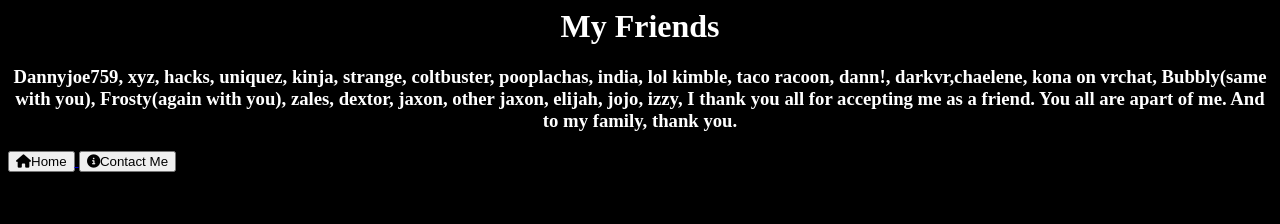
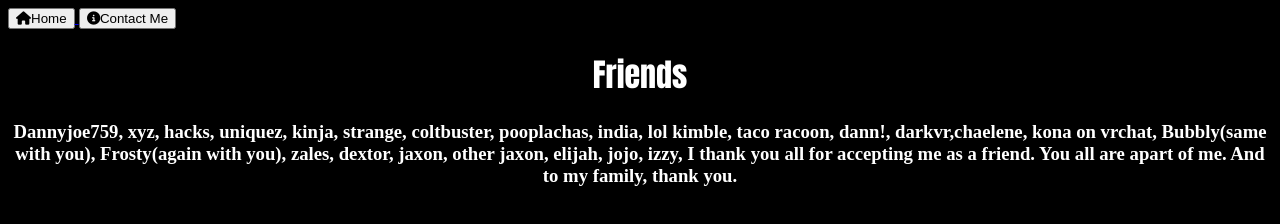
Before and after one commit to BangoDC/BangoDC.github.io, a plain HTML site: page pals.html in a window 1280 px wide. Drawn offline with Linux system fonts and the light colour scheme.

Commit message:
Update pals.html

```diff
--- a/pals.html
+++ b/pals.html
@@ -6,6 +6,7 @@
             body {
                 background-color: black;
 
+
             }
 
         .text-font {
@@ -13,21 +14,36 @@
             font-family: 'Times New Roman', Times, serif;
             text-align: center;
         }
+
+        .bold-font {
+            color: white;
+            font-family: Impact, Haettenschweiler, 'Arial Narrow Bold', sans-serif;
+            text-align: center;
+        }
+
         </style>
         <body>
-            <h1 class="text-font">My Friends</h1>
+
+            <a href="file:///C:/Users/roads/Downloads/htmlshit/theinfrustructure.html">
+                <button> <i class="fa-solid fa-house"></i>Home</button>
+            </a>
+
+            <a href="file:///C:/Users/roads/Downloads/htmlshit/contactme.html">
+                <button> <i class="fa-solid fa-circle-info fa-flip"></i>Contact Me</button>
+            </a>
+
+
+
+            <h1 class="bold-font">Friends</h1>
             <h3 class="text-font">Dannyjoe759, xyz, hacks, uniquez, kinja, strange, coltbuster,
                 pooplachas, india, lol kimble, taco racoon, dann!, darkvr,chaelene, kona on vrchat, Bubbly(same with you),
                 Frosty(again with you), zales, dextor, jaxon, other jaxon, elijah, jojo,
                 izzy, I thank you all for accepting me as a friend. You all are apart of me. And to
                 my family, thank you.
             </h3>
-            <a href="file:///C:/Users/roads/Downloads/htmlshit/theinfrustructure.html">
-                <button> <i class="fa-solid fa-house"></i>Home</button>
-            </a>
-            <a href="file:///C:/Users/roads/Downloads/htmlshit/contactme.html">
-                <button> <i class="fa-solid fa-circle-info fa-flip"></i>Contact Me</button>
-            </a>
+
+            <a href="
+
         </body>
     </head>
 </html>
```
